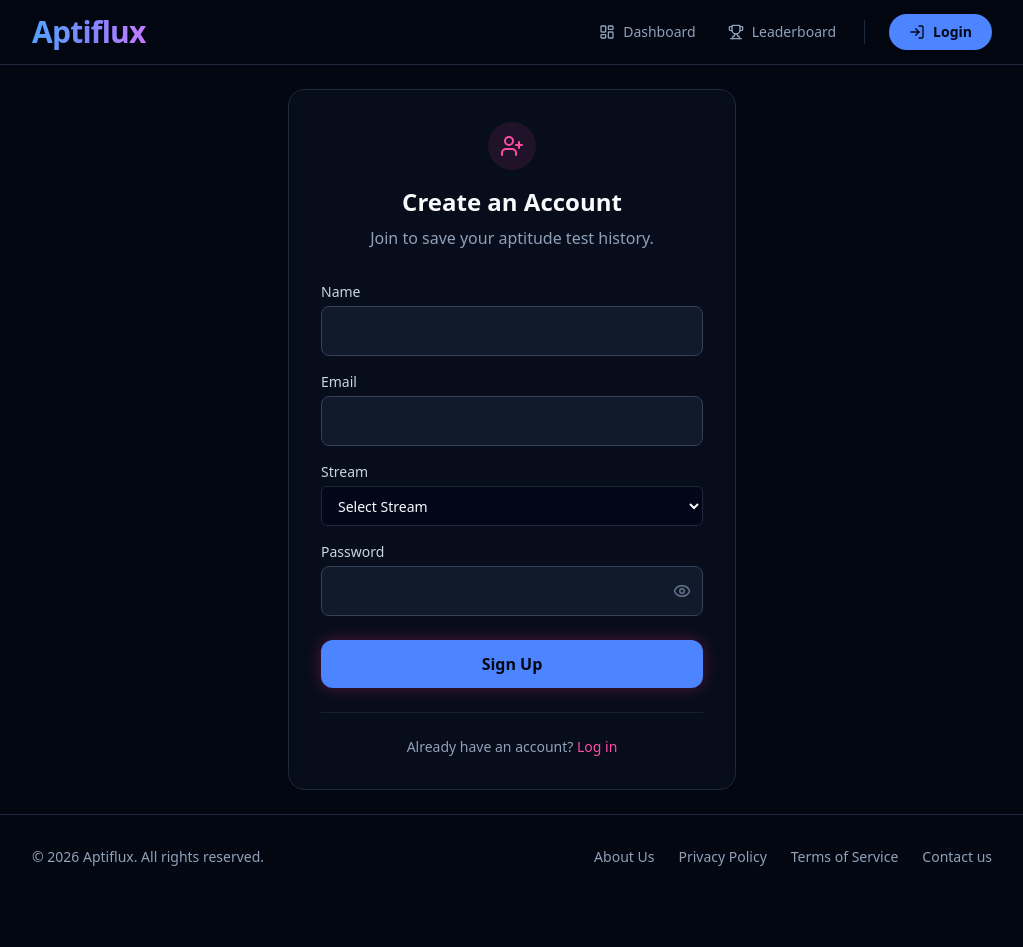
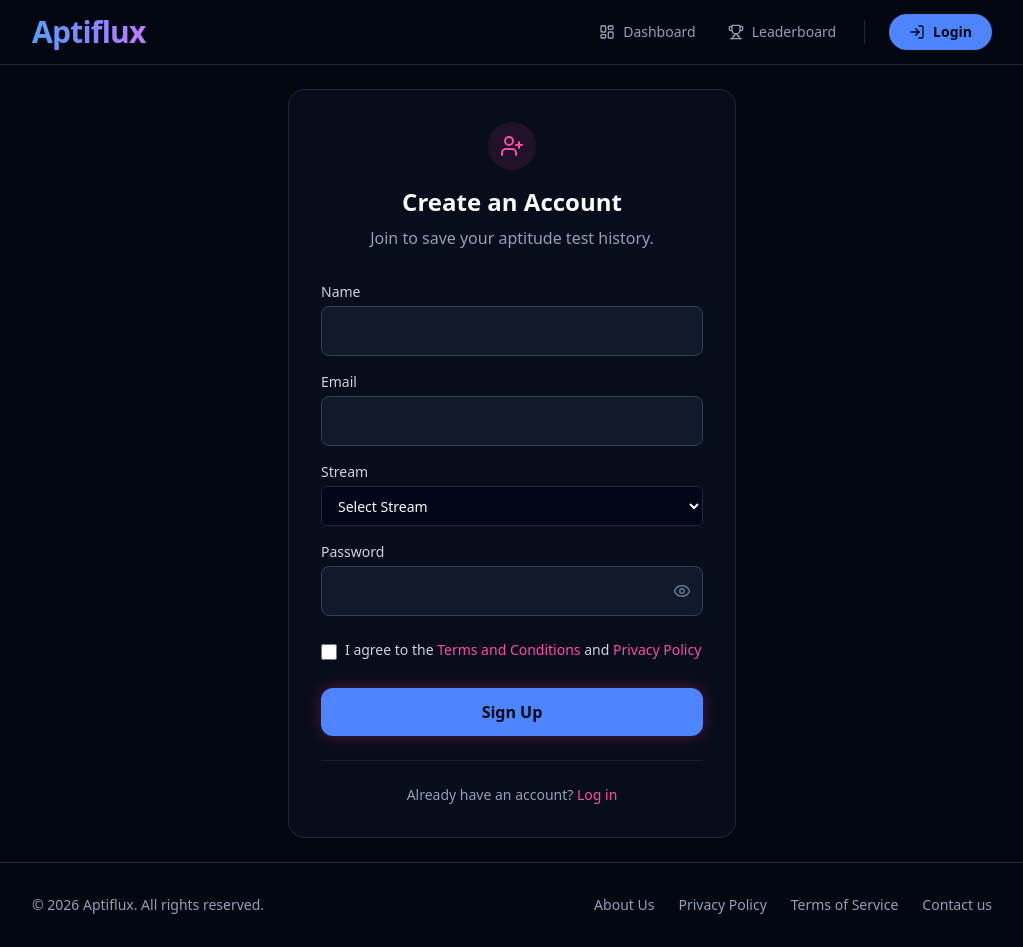
Before and after one commit to paradox99-eng/Aptiflux, a Next.js app: page /signup in a window 1280 px wide. Shown: the whole page, without its empty margins (128-1151 px from the left). Before the commit the page ends 899 px from the top, so only its background shows below. Built offline with nearby package versions, Linux system fonts and the light colour scheme; no server answers.

Commit message:
feat: Add Terms and Conditions checkbox to signup page

```diff
--- a/src/app/signup/page.jsx
+++ b/src/app/signup/page.jsx
@@ -15,12 +15,17 @@ export default function Signup() {
   const [otherStream, setOtherStream] = useState('');
   const [password, setPassword] = useState('');
   const [showPassword, setShowPassword] = useState(false);
+  const [agreedToTerms, setAgreedToTerms] = useState(false);
   const [loading, setLoading] = useState(false);
   const { signup } = useAuth();
   const router = useRouter();
 
   const handleSubmit = async (e) => {
     e.preventDefault();
+    if (!agreedToTerms) {
+      toast.error('You must agree to the Terms and Conditions to sign up.');
+      return;
+    }
     setLoading(true);
     try {
       const finalStream = stream === 'Other' ? otherStream : stream;
@@ -121,6 +126,21 @@ export default function Signup() {
               </button>
             </div>
           </div>
+
+          <div className="flex items-start gap-2 pt-2 pb-1">
+            <input
+              type="checkbox"
+              id="terms"
+              required
+              checked={agreedToTerms}
+              onChange={(e) => setAgreedToTerms(e.target.checked)}
+              className="mt-1 cursor-pointer w-4 h-4 rounded border-slate-700 text-accent focus:ring-accent/50 bg-slate-900"
+            />
+            <label htmlFor="terms" className="text-sm text-slate-300">
+              I agree to the <Link href="/terms" className="text-accent hover:underline" target="_blank">Terms and Conditions</Link> and <Link href="/privacy" className="text-accent hover:underline" target="_blank">Privacy Policy</Link>
+            </label>
+          </div>
+
           <Button
             type="submit"
             disabled={loading}
```
